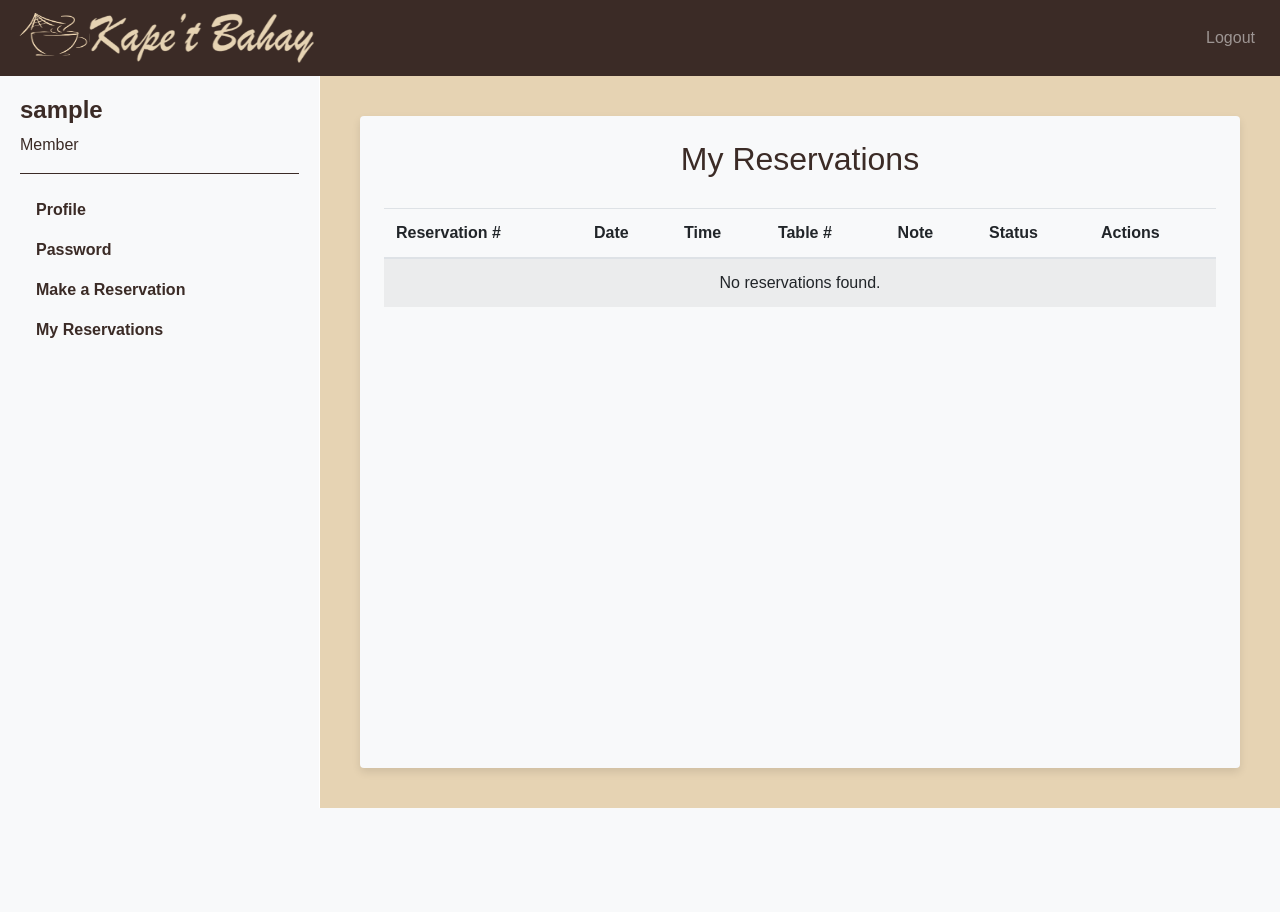
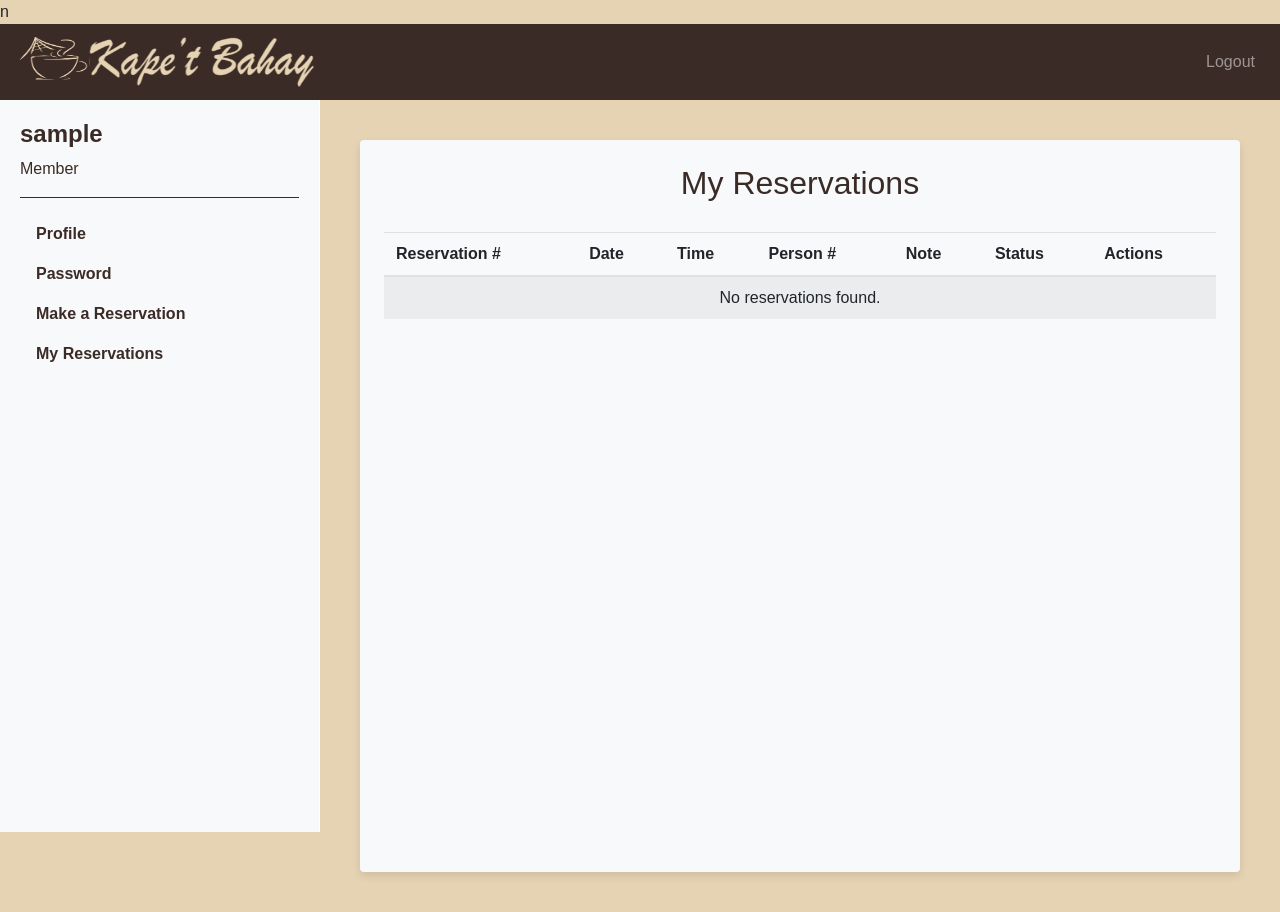
Before and after one commit to KapetBahay/KapetBahay, a PHP site: page /pages/customer/myreservation.php in a window 1280 px wide. Before the commit the page ends 808 px from the top, so only its background shows below. Run offline with PHP 8.4, Linux system fonts and the light colour scheme; the visitor is signed in with stand-in values (Sample User, id 1); data that the repository does not hold is empty; some libraries are stand-ins or nearby versions.

Commit message:
Update myreservation.php

```diff
--- a/kapetbahay/pages/customer/myreservation.php
+++ b/kapetbahay/pages/customer/myreservation.php
@@ -1,4 +1,4 @@
-<?php
+n<?php
 session_start();
 
 include "config.php";
@@ -107,7 +107,7 @@ mysqli_close($con);
                                 <th scope="col">Reservation #</th>
                                 <th scope="col">Date</th>
                                 <th scope="col">Time</th>
-                                <th scope="col">Table #</th>
+                                <th scope="col">Person #</th>
                                 <th scope="col">Note</th>
                                 <th scope="col">Status</th>
                                 <th scope="col">Actions</th>
```
